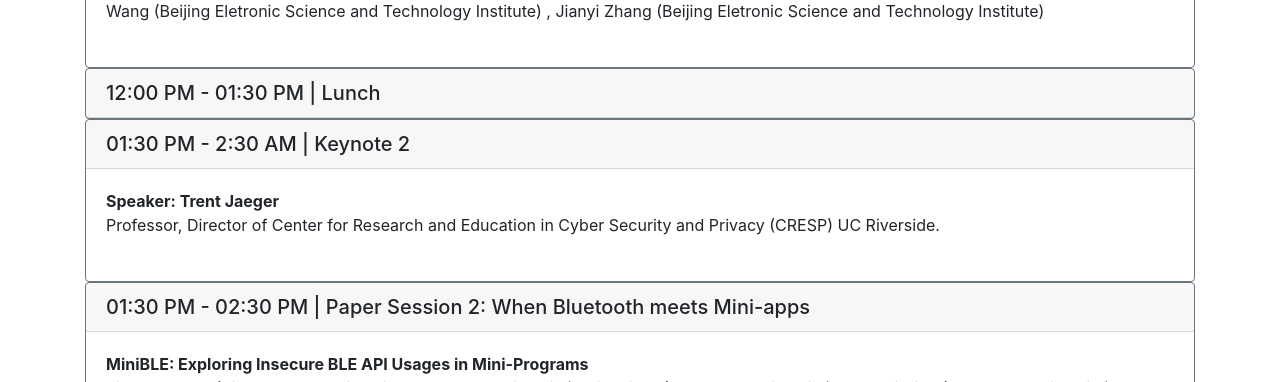
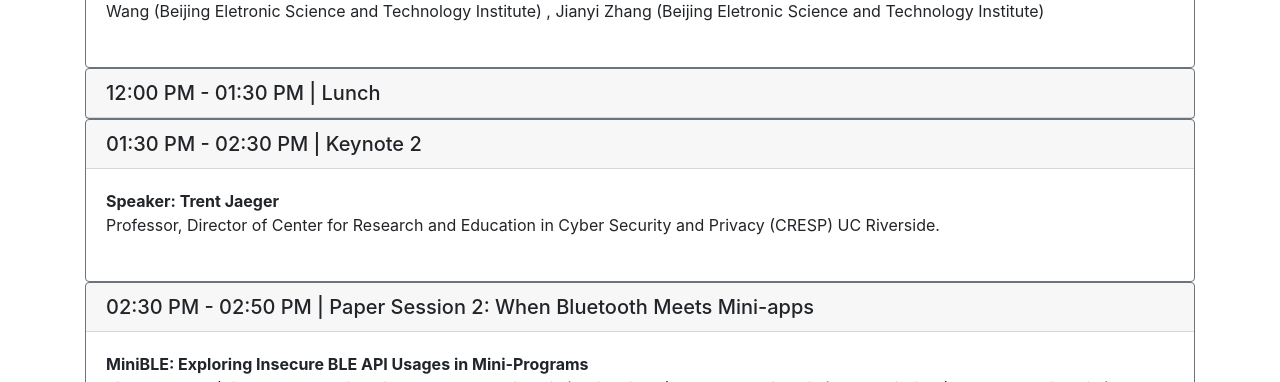
Before and after one commit to Superappsec/2024, a plain HTML site: page index.html in a window 1280 px wide. Shown: the part 2300-2682 px from the top of the page. Drawn offline with nearby package versions, Linux system fonts and the light colour scheme.

Commit message:
fix time

```diff
--- a/index.html
+++ b/index.html
@@ -134,7 +134,7 @@
           <h5 class="card-header">12:00 PM - 01:30 PM | Lunch</h5>
         </div>
         <div class="card border-secondary">
-            <h5 class="card-header">01:30 PM - 2:30 AM | Keynote 2</h5>
+            <h5 class="card-header">01:30 PM - 02:30 PM | Keynote 2</h5>
             <div class="card-body">
               <b>Speaker: Trent Jaeger</b><br/>
               Professor, Director of Center for Research and Education in Cyber Security and Privacy (CRESP) UC Riverside. <br><br>
@@ -144,7 +144,7 @@
 
 
         <div class="card border-secondary">
-          <h5 class="card-header">01:30 PM - 02:30 PM | Paper Session 2: When Bluetooth meets Mini-apps</h5>
+          <h5 class="card-header">02:30 PM - 02:50 PM | Paper Session 2: When Bluetooth Meets Mini-apps</h5>
           <div class="card-body">
             <!-- <b>Inspecting the Security Mechanism of Super-apps from Browser Perspective</b><br/> -->
             <b>
```
